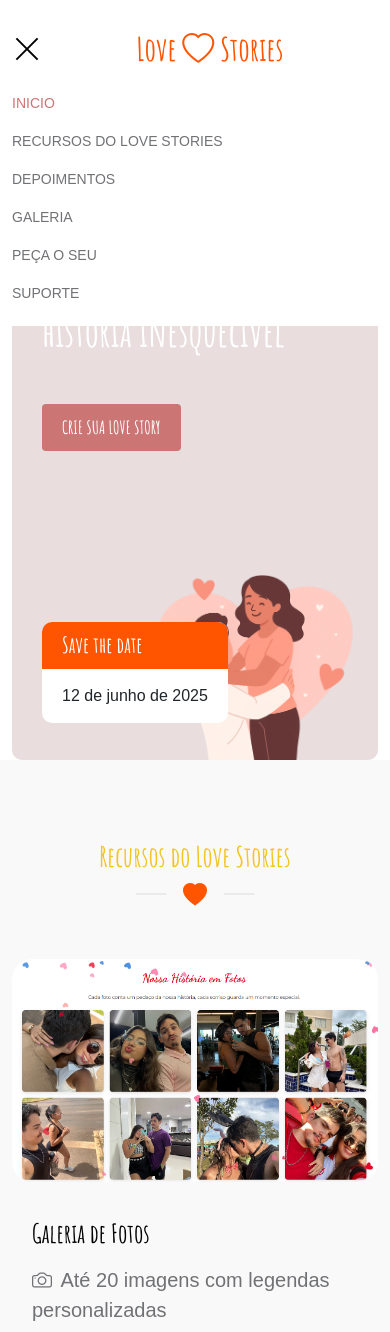
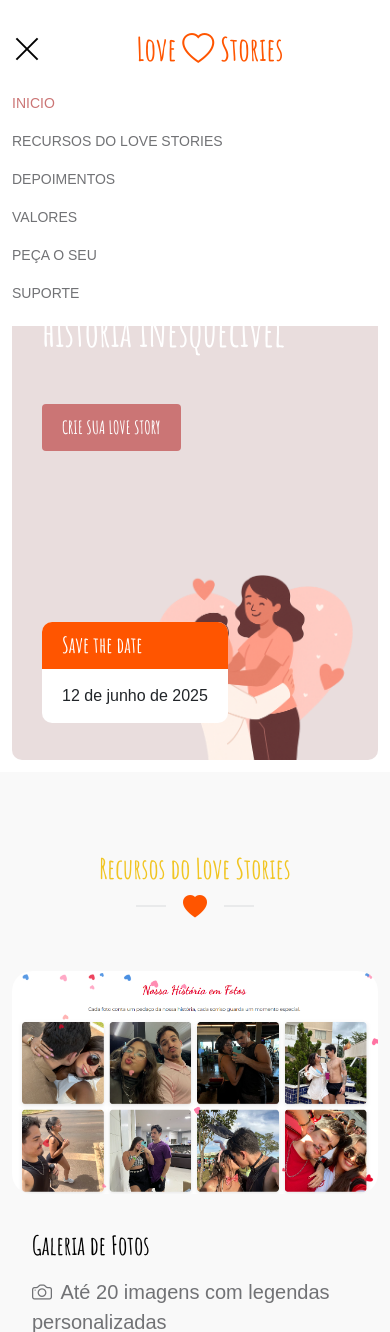
Before and after one commit to fiorellizz/lovestories, a Django app: page / in a window 390 px wide, after a click that opens the changed part. Shown: the top 1332 px of the page. Run offline with Django 5.2, Linux system fonts and the light colour scheme; some libraries are stand-ins or nearby versions.

Commit message:
fix: ajuste bug das section

```diff
--- a/core/templates/home.html
+++ b/core/templates/home.html
@@ -96,27 +96,27 @@
                     </li>
 
                     <!-- <li class="nav-item">
-                        <a class="nav-link click-scroll" href="#section_2">Como Funciona</a>
+                        <a class="nav-link click-scroll" href="">Como Funciona</a>
                     </li> -->
 
                     <li class="nav-item">
-                        <a class="nav-link click-scroll" href="#section_3">Recursos do Love Stories</a>
+                        <a class="nav-link click-scroll" href="#section_2">Recursos do Love Stories</a>
                     </li>
 
                     <li class="nav-item">
-                        <a class="nav-link click-scroll" href="#section_4">Depoimentos</a>
+                        <a class="nav-link click-scroll" href="#section_3">Depoimentos</a>
                     </li>
 
                     <li class="nav-item">
-                        <a class="nav-link click-scroll" href="#section_5">Galeria</a>
+                        <a class="nav-link click-scroll" href="#section_4">Valores</a>
                     </li>
 
                     <li class="nav-item">
-                        <a class="nav-link click-scroll" href="#section_6">Peça o seu</a>
+                        <a class="nav-link click-scroll" href="#section_5">Peça o seu</a>
                     </li>
 
                     <li class="nav-item">
-                        <a class="nav-link click-scroll" href="#section_7">Suporte</a>
+                        <a class="nav-link click-scroll" href="#section_6">Suporte</a>
                     </li>
                 </ul>
             </div>
@@ -153,7 +153,7 @@
         </section>
 
 
-        <!-- <section class="about-section section-padding" id="section_2">
+        <!-- <section class="about-section section-padding" id="">
             <div class="container">
                 <div class="row">
 
@@ -246,7 +246,7 @@
             </div>
         </section> -->
 
-        <section class="the-wedding-section section-bg section-padding" id="section_3">
+        <section class="the-wedding-section section-bg section-padding" id="section_2">
             <div class="container">
                 <div class="row">
 
@@ -377,7 +377,7 @@
             </div>
         </section>
 
-        <section class="people-section section-padding" id="section_4">
+        <section class="people-section section-padding" id="section_3">
             <div class="container">
                 <div class="row">
 
@@ -511,7 +511,7 @@
             </div>
         </section>
 
-        <section class="gallery-section section-bg section-padding" id="section_5">
+        <section class="gallery-section section-bg section-padding" id="section_4">
             <div class="container">
                 <div class="row justify-content-center">
                     <div class="col-lg-12 text-center mb-5">
@@ -569,7 +569,7 @@
         </section>
 
 
-        <section class="rsvp-section section-padding" id="section_6">
+        <section class="rsvp-section section-padding" id="section_5">
             <div class="container">
                 <div class="row">
 
@@ -623,7 +623,7 @@
             </div>
         </section>
 
-        <section class="contact-section section-bg section-padding" id="section_7">
+        <section class="contact-section section-bg section-padding" id="section_6">
             <div class="container">
                 <div class="row">
 
--- a/templates/static/home/css/tooplate-wedding-lite.css
+++ b/templates/static/home/css/tooplate-wedding-lite.css
@@ -941,6 +941,7 @@ strong {
   .hero-container {
     margin-right: 12px;
     margin-left: 12px;
+    margin-bottom: 12px;
   }
 }
 
```
